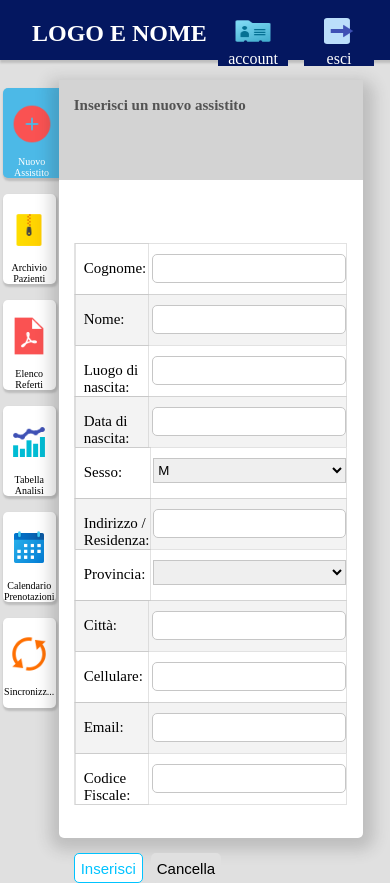
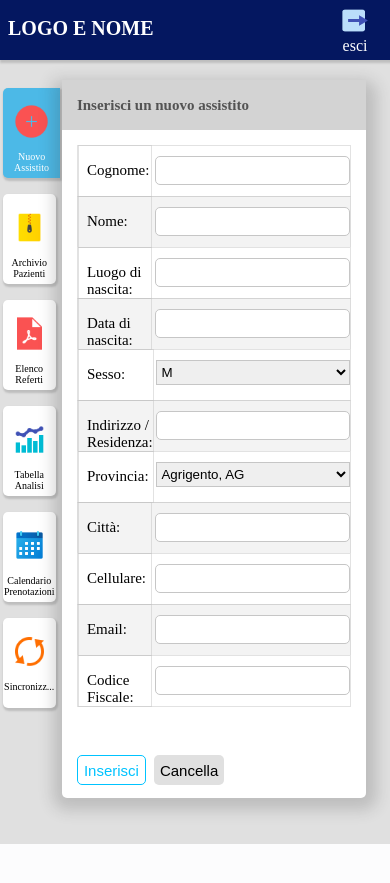
Before and after one commit to Vito290500/Prototipo-Venere, a Django app: a page that uses section_medico/templates/structure/homePageMedico.html in a window 390 px wide. After the commit the page ends 844 px from the top, so only its background shows below. Run offline with Django 4.2, Linux system fonts and the light colour scheme; lists and menus that the app fills with data are empty.

Commit message:
fix 'nuovo assistito' media query and implemented the 'elenco regioni'

```diff
--- a/section_medico/static/style/homePageMedico.css
+++ b/section_medico/static/style/homePageMedico.css
@@ -82,14 +82,28 @@
 
 /* Media Query for smartphones */
 @media only screen and (max-width: 767px){
+    .header-section h2{
+        font-size: 20px;
+        left: 0.5rem;
+    }
+    .other a{
+        height: 30px;
+        margin-top: -0.5rem;
+        margin-right: -1rem;
+    }
+    .other a img{
+        height: 25px;
+        width: 35px;
+    }
+
     .left-side-tools-bar a{
         height: 90px;
         font-size: 10px;
         margin-left: 5%;
     }
     .left-side-tools-bar a img{
-        width: 40px;
-        height: 40px;
+        width: 35px;
+        height: 35px;
     }
     .header-section{
         height: 60px;
--- a/section_medico/static/style/nuovoassistito.css
+++ b/section_medico/static/style/nuovoassistito.css
@@ -101,10 +101,15 @@
 /* Media Query for smartphones */
 @media only screen and (max-width: 767px){
     .main-content-section{
-        height: 750px;
+        height: 710px;
+        margin-left: 0.2rem;
     }
     .main-content-section h2{
         font-size: 15px;
+    }
+
+    .title{
+        height: 50px;
     }
     .tag{
         font-size: 15px;
@@ -114,7 +119,9 @@
         margin-left: 0.5rem;
         margin-top: 1rem;
     }
-
+    .table-content-layout{
+        margin-top: 1rem;
+    }
     .column-content div input,
     .column-content div select{
         height: 25px;
--- a/section_medico/templates/structure/homePageMedico.html
+++ b/section_medico/templates/structure/homePageMedico.html
@@ -20,10 +20,6 @@
         <h2>LOGO E NOME</h2>
         <div class="other">
             <a href="" id="esci-btn">
-                <img src="{% static 'style/img/homepage/contact.png' %}" alt="" width="40px" height="30px">
-                <p>account</p>
-            </a>
-            <a href="" id="personal-info-btn">
                 <img src="{% static 'style/img/homepage/logout.png' %}" alt="" width="40px" height="30px">
                 <p>esci</p>
             </a>
--- a/section_medico/templates/structure/includes/nuovoassistito.html
+++ b/section_medico/templates/structure/includes/nuovoassistito.html
@@ -61,9 +61,9 @@
                         <p>Provincia:</p>
                     </div>
                     <select name="Provincia" id="">
-                        <!--Aggiungere Table per province nel database
-                            itera il risultato per ottenere le opzioni
-                            della tendina.-->
+                        {% for prov in province %}
+                            <option value="option">{{ prov }}</option>
+                        {% endfor %}
                     </select>
                 </div>
                 <div class="row2">
--- a/section_medico/views.py
+++ b/section_medico/views.py
@@ -10,7 +10,34 @@
         return render(request, "structure/HomePageMedico.html")
 
 def NuovoAssistito(request):
-    return render(request, "structure/includes/nuovoassistito.html")
+
+    elenco_provincie = [
+        'Agrigento, AG', 'Alessandria, AL', 'Ancona, AN', 'Aosta/Aoste, AO'
+        'Arezzo, AR' , 'Ascoli Piceno, AP',	 'Asti,	AT', 'Avellino,	AV', 'Bari,	BA',
+        'Barletta-Andria-Trani,BT', 'Belluno, BL','Benevento, BN',  'Bergamo,BG',
+        'Biella,BI	' ,'Bologna,BO'	 ,'Bolzano,BZ','Brescia,BS'	,'Brindisi,BR','Cagliari,CA',
+        'Caltanissetta,CL' ,'Campobasso,CB','Caserta,CE', 'Catania,CT', "Catanzaro,CZ",
+        "Chieti,CH","Como,CO","Cosenza,CS","Cremona,CR","Crotone,KR","Cuneo,CN","Enna,EN",
+        "Fermo,FM","Ferrara,FE","Firenze,FI","Foggia,FG","Forlì-Cesena,FC","Frosinone,FR",
+        "Genova,GE","Gorizia,GO","Grosseto,GR","Imperia,IM","Isernia,IS","L'Aquila,AQ",
+        "La Spezia,SP","Latina,LT","Lecce,LE","Lecco,LC","Livorno,LI","Lodi,LO","Lucca,LU",
+        "Macerata,MC","Mantova,MN","Massa-Carrara,MS","Matera,MT","Messina,ME","Milano,MI",
+        "Modena,MO","Monza e Brianza, MB", "Novara, NO", "Nuoro, NU", "Oristano, OR", "Padova, PD",
+        "Palermo, PA", "Parma, PR", "Pavia, PV", "Perugia, PG", "Pesaro e Urbino, PU",
+        "Pescara, PE", "Piacenza, PC", "Pisa, PI", "Pistoia, PT", "Pordenone, PN",
+        "Potenza, PZ", "Prato, PO", "Ragusa, RG", "Ravenna, RA", "Reggio Calabria, RC",
+        "Reggio Emilia, RE", "Rieti, RI", "Rimini, RN", "Roma, RM", "Rovigo, RO",
+        "Salerno, SA", "Sassari,SS", "Savona,SV", "Siena,SI", "Siracusa,SR", "Sondrio,SO",
+        "Sud Sardegna,SU", "Taranto,TA", "Teramo,TE", "Terni,TR", "Torino,TO",
+        "Trapani,TP", "Trento,TN", "Treviso,TV", "Trieste,TS", "Udine,UD",
+        "Varese,VA", "Venezia,VE", "Verbano-Cusio-Ossola,VB", "Vercelli,VC",
+        "Verona,VR", "Vibo Valentia,VV", "Vicenza,VI", "Viterbo,VT"
+    ]
+    return render(request, "structure/includes/nuovoassistito.html", {
+        "province" : elenco_provincie
+    })
+
+
 
 def ArchivioPazienti(request):
     name_exam = ['Breath Test Helicobacter Pylori', 'Breath Test Lattosio', 'Breath Test Lattosio',
@@ -22,7 +49,7 @@
     'Achille', 'Achille', 'Ada', 'Adam', 'Adelaide', 'Adele', 'Aden', 'Adolfo', 'Adriana', 'Adriano',
     'Agape', 'Agata', 'Agatha', 'Agnese', 'Agostina', 'Agostino', 'Aiace', 'Aida', 'Akira', 'Alba',
     'Albarosa', 'Alberico', 'Albert', 'Alberta', 'Alberto', 'Aldo', 'Alejandro', 'Alessandra', 'Alessandro',
-    'Alessia', 'Alessio', 'Alexander', 'Alfio', 'Alfonso', 'Alfredo', 'Alice',
+    'Alessia', 'Alessio', 'Alexander', 'Alfio', 'Alfonso', 'Alfredo', 'Alice', 'Martina'
     ]
 
     data = []
```
Also changed, not shown: section_medico/static/style/archiviopazienti.css (+9 -0 lines).
